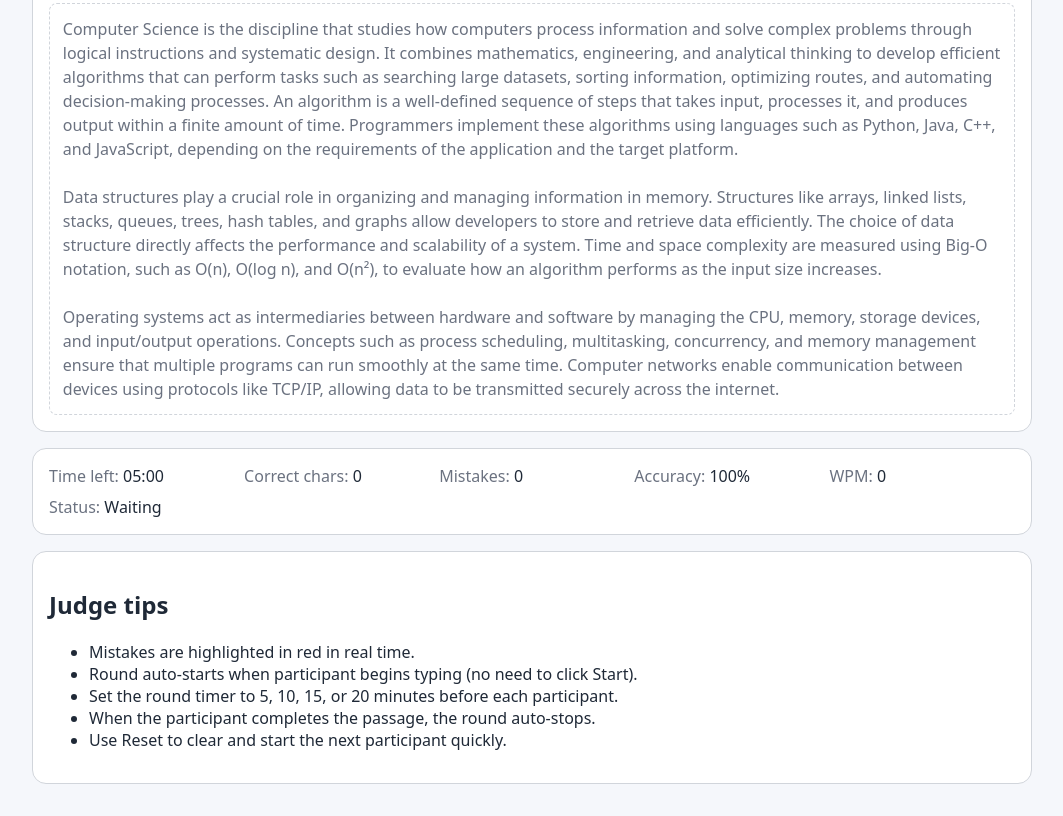
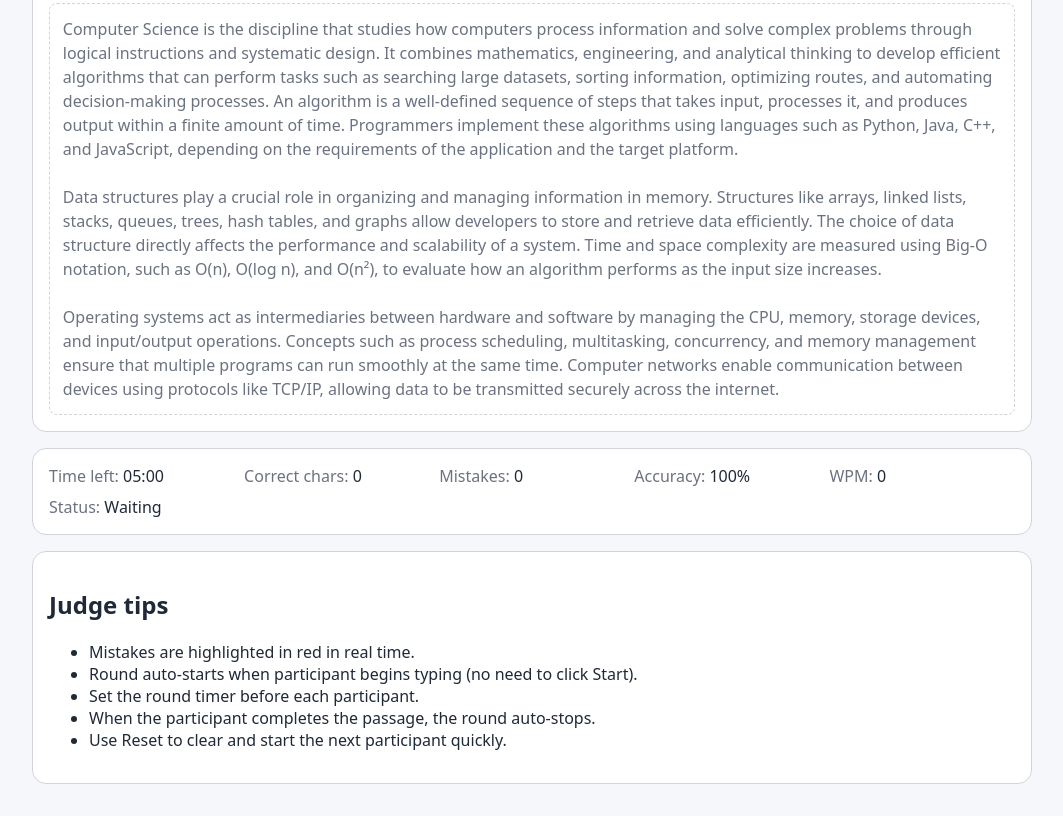
Before and after one commit to PaulStephenRaj/blindtypingpro, a plain HTML site: page index.html in a window 1280 px wide. Shown: the part 1110-1926 px from the top of the page, without its empty margins (108-1171 px from the left). Drawn offline with Linux system fonts and the light colour scheme.

Commit message:
Fix HTML formatting and structure

```diff
--- a/index.html
+++ b/index.html
@@ -62,7 +62,7 @@
       <ul>
         <li>Mistakes are highlighted in red in real time.</li>
         <li>Round auto-starts when participant begins typing (no need to click Start).</li>
-        <li>Set the round timer to 5, 10, 15, or 20 minutes before each participant.</li>
+        <li>Set the round timer before each participant.</li>
         <li>When the participant completes the passage, the round auto-stops.</li>
         <li>Use Reset to clear and start the next participant quickly.</li>
       </ul>
```
